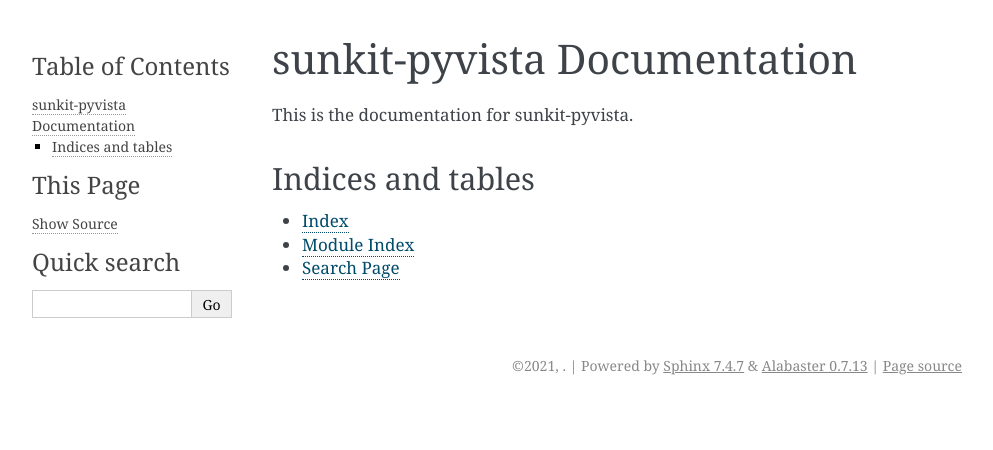
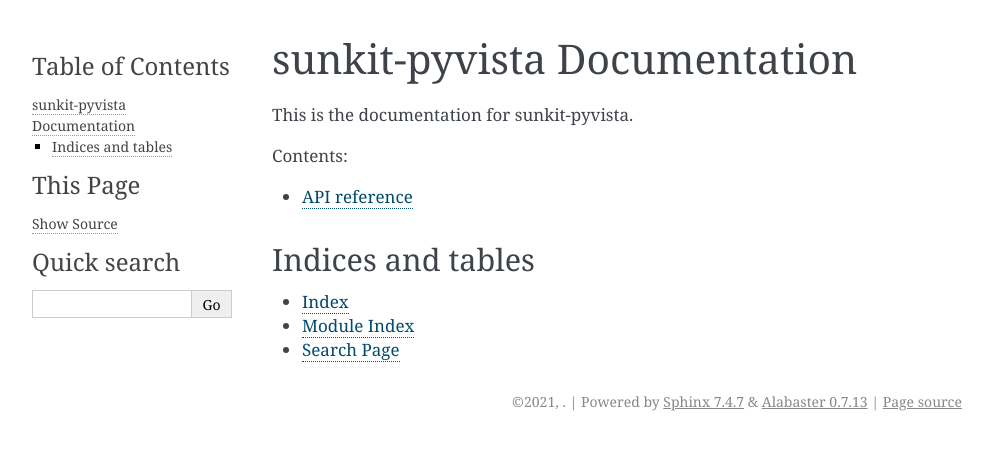
Before and after one commit to sunpy/sunkit-pyvista, a Sphinx documentation site: the page built from docs/index.rst, in a window 1280 px wide. Shown: the top 450 px of the page, without its empty margins (148-1141 px from the left). Built offline with Sphinx 7.4.7, drawn with Linux system fonts in a browser that asks for light colours; the version number could not be read and is left out.

```diff
--- /dev/null
+++ b/docs/api.rst
@@ -0,0 +1,4 @@
+API reference
+=============
+
+.. automodapi:: sunkit_pyvista
--- a/docs/index.rst
+++ b/docs/index.rst
@@ -7,6 +7,8 @@ This is the documentation for sunkit-pyvista.
    :maxdepth: 2
    :caption: Contents:
 
+   api
+
 
 
 Indices and tables
--- a/setup.cfg
+++ b/setup.cfg
@@ -33,6 +33,7 @@ docs =
     sphinx
     sphinx-automodapi
     sunpy-sphinx-theme
+    sphinx-automodapi
 
 [options.package_data]
 sunkit_pyvista = data/*
```
